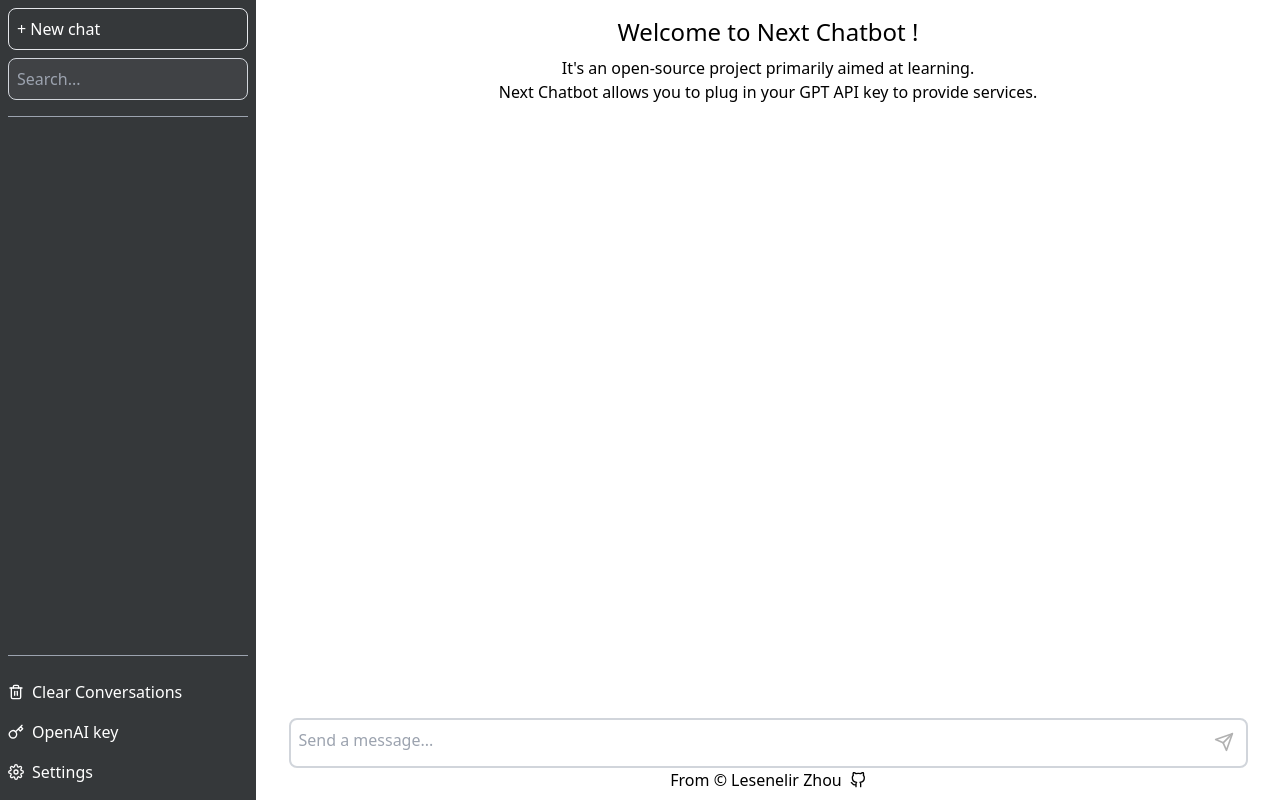
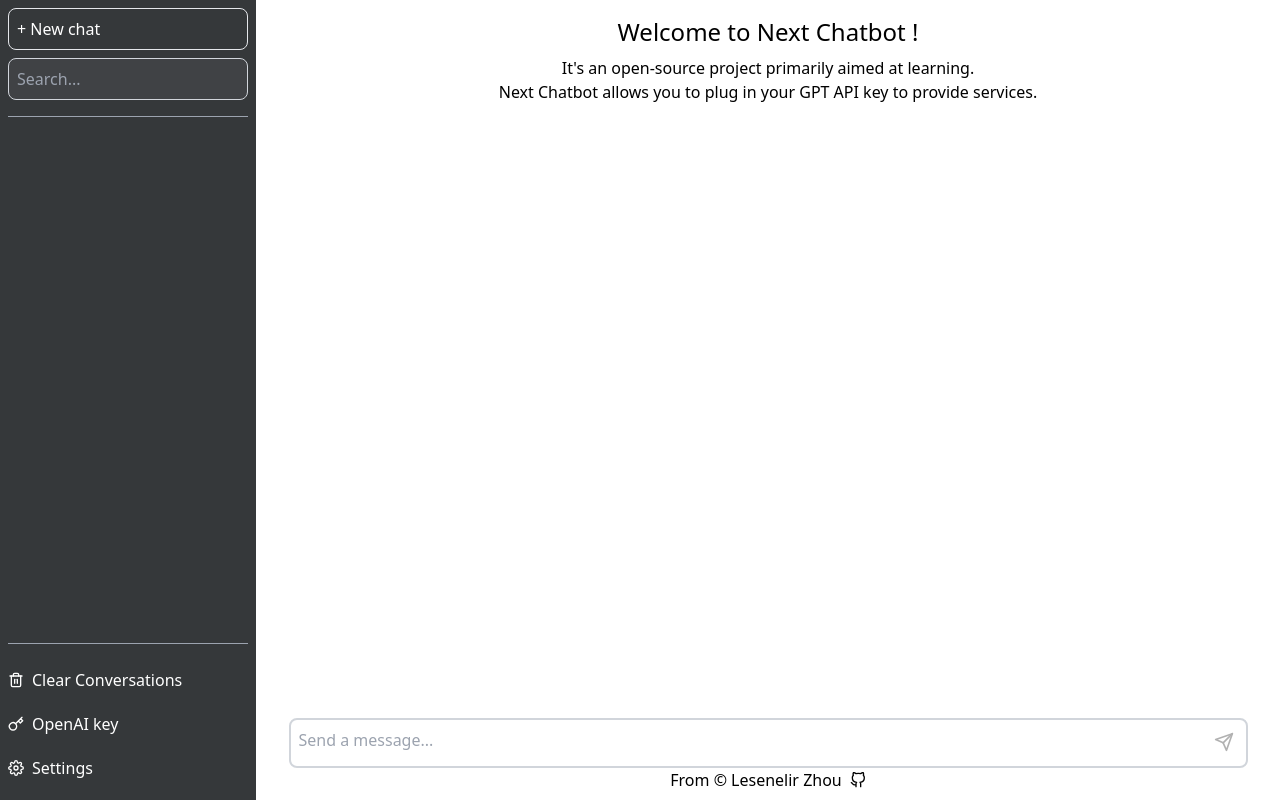
Before and after one commit to lesenelir/next-gpt, a Next.js app: page / in a window 1280 px wide. Built offline with nearby package versions, Linux system fonts and the light colour scheme.

Commit message:
chore: add margin css

```diff
--- a/src/components/menu/MenuSettings.tsx
+++ b/src/components/menu/MenuSettings.tsx
@@ -12,7 +12,7 @@ function MenuSettings(props: IProps) {
   const {imgSrc, imgAlt, imgWidth, imgHeight, buttonContent} = props
 
   return (
-    <div className={'flex flex-row rounded-lg hover:bg-menuColors-700'}>
+    <div className={'flex flex-row rounded-lg mb-1 hover:bg-menuColors-700'}>
       <Image
         src={imgSrc}
         alt={imgAlt}
```
